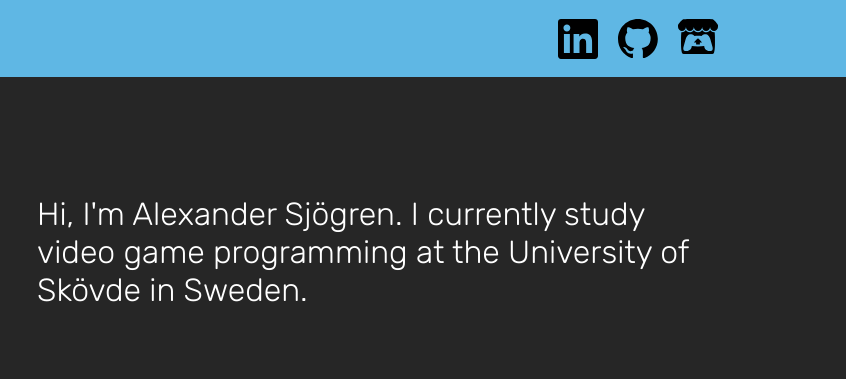
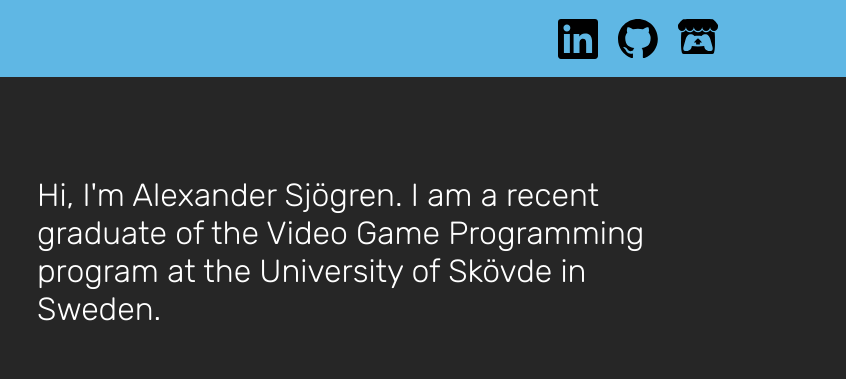
Before and after one commit to Alex25820/Alex25820.github.io, a plain HTML site: page index.html in a window 1280 px wide. Shown: the top 379 px of the page, 434-1280 px from the left. Drawn offline with Linux system fonts and the light colour scheme; some icons are missing.

Commit message:
Updated introduction
Updated introduction

```diff
--- a/index.html
+++ b/index.html
@@ -51,7 +51,7 @@
             </div>
 
             <p id="about-text">
-                Hi, I'm Alexander Sjögren. I currently study video game programming at the University of Skövde in Sweden.
+                Hi, I'm Alexander Sjögren. I am a recent graduate of the Video Game Programming program at the University of Skövde in Sweden.
             </p>
         </section>
 
```
